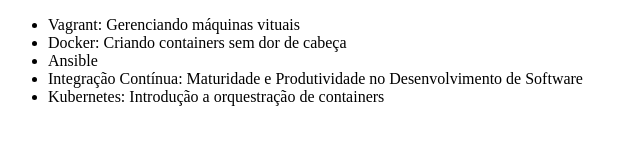
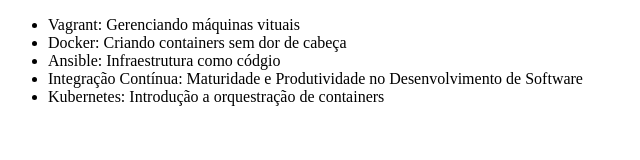
Before and after one commit to Alessandrolira/alura-git, a plain HTML site: page index.html in a window 1280 px wide. Shown: the whole page, without its empty margins (0-640 px from the left). Drawn offline with Linux system fonts and the light colour scheme.

Commit message:
Alterando o nome do curso de ansible

```diff
--- a/index.html
+++ b/index.html
@@ -8,7 +8,7 @@
     <ul>
         <li>Vagrant: Gerenciando máquinas vituais</li>
         <li>Docker: Criando containers sem dor de cabeça</li>
-        <li>Ansible</li>
+        <li>Ansible: Infraestrutura como códgio</li>
         <li>Integração Contínua: Maturidade e Produtividade no Desenvolvimento de Software</li>
         <li>Kubernetes: Introdução a orquestração de containers</li>
     </ul>
```
